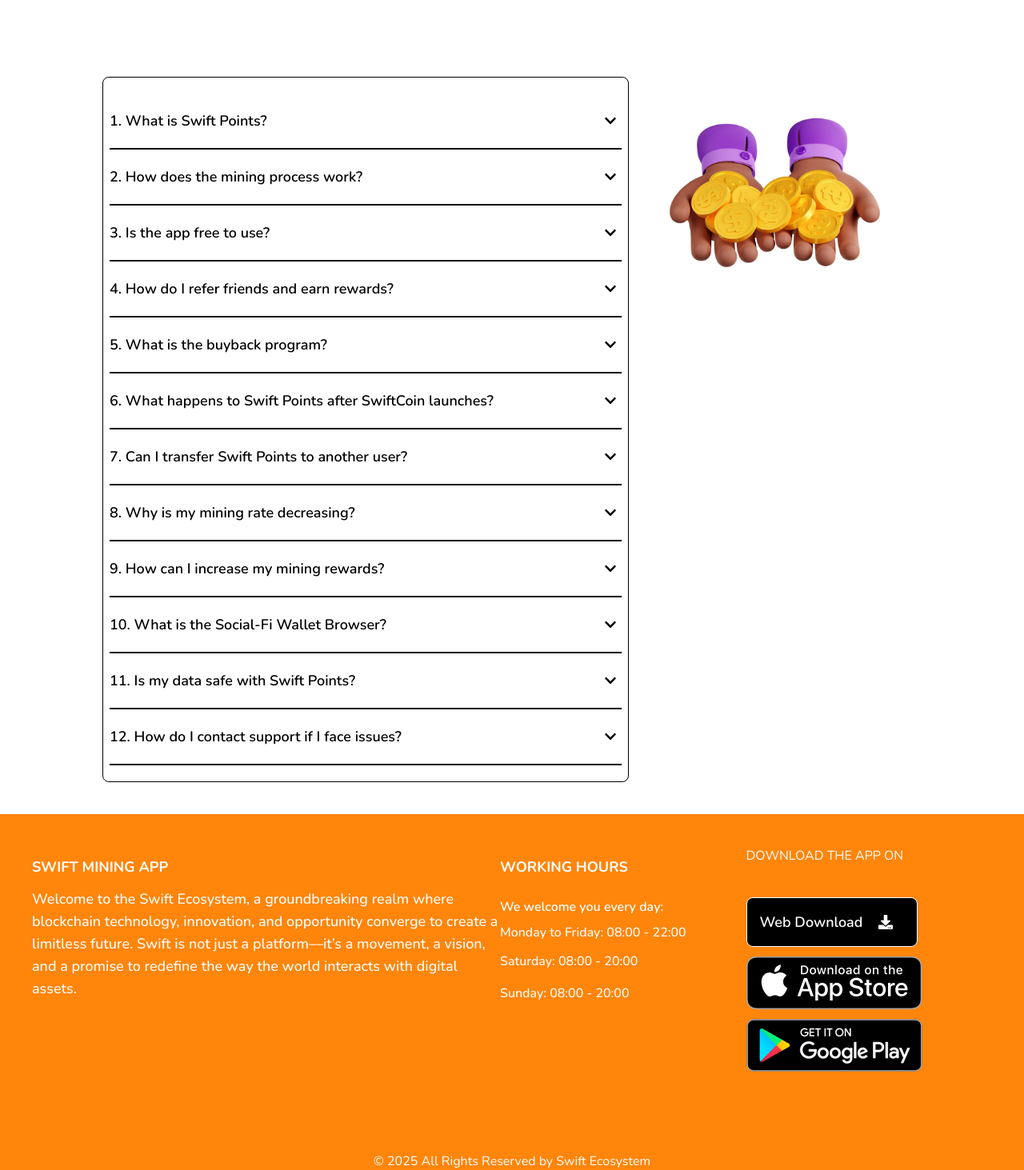
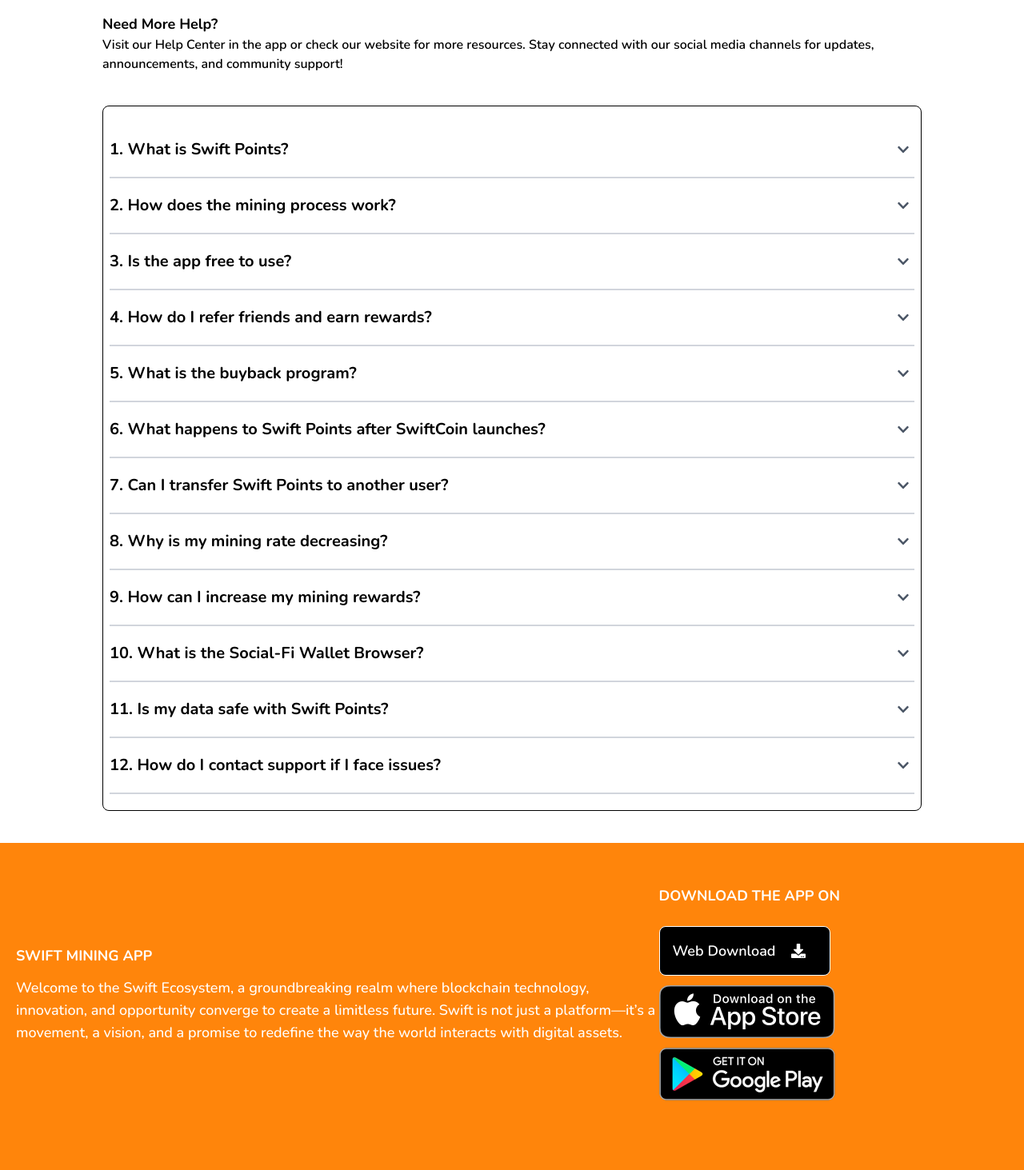
Before and after one commit to olanrewajudev/quickdirect, a React (Vite) app: page /faq in a window 1280 px wide. Shown: the part 740-2203 px from the top of the page at 80% size. Built offline with nearby package versions, Linux system fonts and the light colour scheme.

Commit message:
new update

```diff
--- a/src/Components/Footer.jsx
+++ b/src/Components/Footer.jsx
@@ -11,26 +11,18 @@
   return (
     <>
 
-      <div className="bg-[#ff850b] mt-10 py-5 text-white">
-        <div className=" bg-light border-red-300 text-white py-5">
-          <div className="lg:flex items-start mx-10 justify-between ">
+      <div className="bg-[#ff850b] px-5 mt-10 py-5 text-white">
+        <div className="  text-white py-5">
+          <div className="lg:flex items-center justify-center ">
             <div className="">
               <p className='text-lg font-bold my-3'>SWIFT MINING APP</p>
               <p className='text-lg mb-5 font-medium'>Welcome to the Swift Ecosystem, a groundbreaking realm where blockchain technology, innovation, and opportunity converge to create a limitless future. Swift is not just a platform—it’s a movement, a vision, and a promise to redefine the way the world interacts with digital assets.</p>
             </div>
 
-            <div className="w-full ">
-              <p className='text-lg font-bold my-3'>WORKING HOURS</p>
-              <div className="flex items-center justify-center"> <div className='border p-0.5 w-16 my-1 rounded-full bg-primary border-none'></div> </div>
-              <p className='text-base font-semibold mb-2'>We welcome you every day:</p>
-              <p className='text-base mb-4 font-medium'>Monday to Friday: 08:00 - 22:00</p>
-              <p className='mb-6 text-base font-medium leading-4'>Saturday: 08:00 - 20:00</p>
-              <p className='text-base font-medium leading-4'>Sunday: 08:00 - 20:00</p>
-            </div>
 
-            <div className="w-full">
-              <div className="uppercase">dOWNLOAD THE APP ON</div>
-              <div className="flex flex-wrap z-20 my-10 gap-3 items-center">
+            <div className="w-full  ">
+              <div className="text-lg font-bold my-3">DOWNLOAD THE APP ON</div>
+              <div className="flex flex-wrap  z-20 my-6 gap-3 items-center">
                 <a href=""> <div className="flex items-center gap-5 bg-black border rounded-lg border-white w-[13.4rem] py-4 px-4 text-lg font-semibold">
                   <div className="">Web Download</div>
                   <FaDownload />
--- a/src/Pages/Faqs.jsx
+++ b/src/Pages/Faqs.jsx
@@ -1,6 +1,7 @@
 import React, { useState } from 'react'
 import Layout from '../Components/Layout'
 import about from '../assets/home2.png'
+import home from '../assets/home.png'
 import { FaPlus, FaMinus, FaChevronDown, FaChevronUp } from 'react-icons/fa'; // Import icons
 import { motion, AnimatePresence } from 'framer-motion'; // Import framer-motion
 import { Packages } from '../Components/Utils';
@@ -27,15 +28,20 @@
         </div>
       </div>
 
-      <div className="lg:flex items-start justify-between lg:mx-32 mx-5 mt-10  lg:mt-20">
+      <div className=" mx-5 lg:mx-32">
+        <div className="">
+          <div className=" mb-10">
+            <div className="font-bold text-lg">Need More Help?</div>
+            <div className="font-semibold">Visit our Help Center in the app or check our website for more resources. Stay connected with our social media channels for updates, announcements, and community support!</div>
+          </div>
           <div className="border rounded-lg px-2">
             <div className="mt-10">
               {Packages.map((item) => (
                 <div key={item.id}>
-                <div onClick={() => toggleService(item.id)} className="lg:w-[50vw]">
+                  <div onClick={() => toggleService(item.id)} className="lg:w-full">
                     <div className="flex items-center justify-between cursor-pointer">
-                    <p className='text-lg font-semibold'>{item.text}</p>
-                    <button className='p-1.5'>
+                      <p className='lg:text-xl text-lg font-bold'>{item.text}</p>
+                      <button className='p-1.5 text-gray-600'>
                         {isOpen[item.id] ? <FaChevronUp /> : <FaChevronDown />}
                       </button>
                     </div>
@@ -50,19 +56,17 @@
                           transition={{ duration: 0.3 }}
                           className="flex flex-col items-start lg:w-[50vw] gap-2.5 mt-2"
                         >
-                        <span className="bg-primary-50 p-2 text-sm font-medium">{item.droptext.text}</span>
-                        <span className="bg-primary-50 p-2 text-sm font-medium">{item.droptext.subtext}</span>
+                          <span className="bg-primary-50 p-2 text-base font-medium">{item.droptext.text}</span>
+                          <span className="bg-primary-50 p-2 text-base font-medium">{item.droptext.subtext}</span>
                         </motion.div>
                       )}
                     </AnimatePresence>
                   </div>
-                <div className="border w-full my-5"></div>
+                  <div className="border border-gray-300 w-full my-5"></div>
                 </div>
               ))}
             </div>
           </div>
-        <div className="w-full">
-          <img src={about} alt="" className="w-full" />
         </div>
       </div>
     </Layout>
```
Lines whose indentation alone changed are shown as unchanged.
